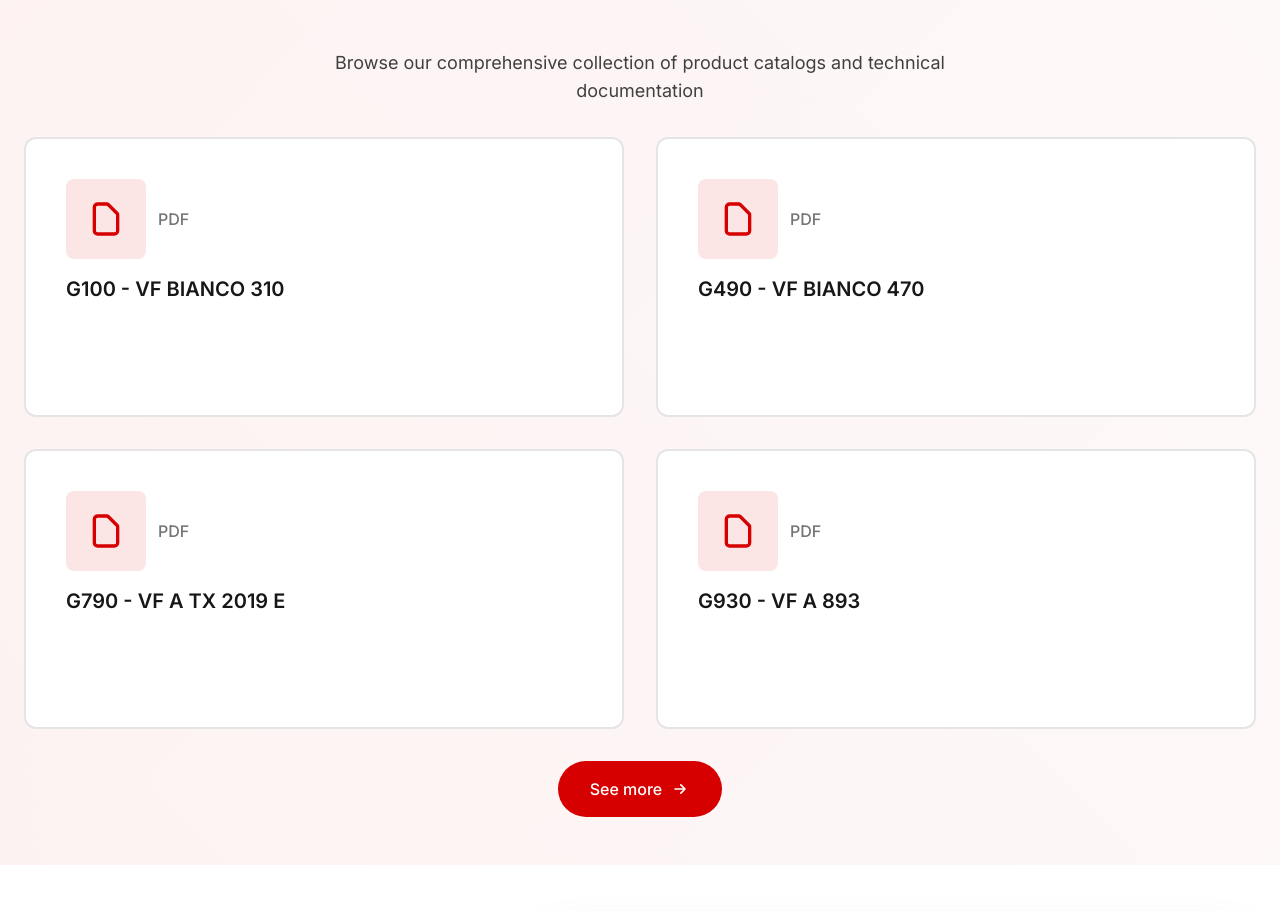
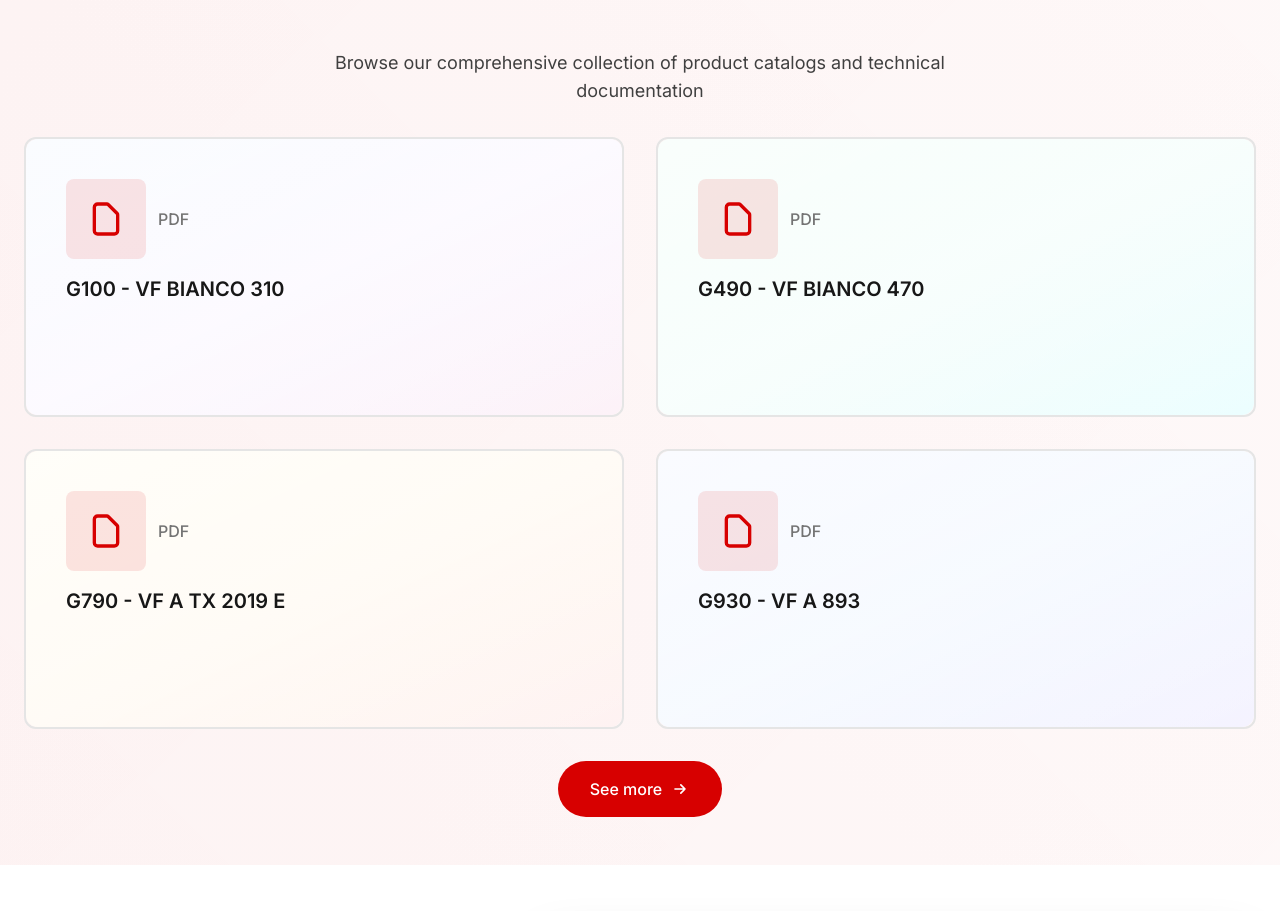
Before and after one commit to levonstepan/VerinLegno.am, a Next.js app: page / in a window 1280 px wide. Shown: the part 1680-2591 px from the top of the page. Built offline with nearby package versions, Linux system fonts and the light colour scheme.

Commit message:
Add dynamic gradient colors to Technical Documents frames that change on hover

```diff
--- a/app/components/Catalogues.tsx
+++ b/app/components/Catalogues.tsx
@@ -23,6 +23,16 @@ export function Catalogues({
   const containerRef = useRef<HTMLDivElement>(null);
   const drawRef = useRef(1);
   const displayedItems = showAll ? content.items : content.items.slice(0, 4);
+
+  // Dynamic gradient colors for each frame - different colors that change on hover
+  const gradientColors = [
+    { from: 'from-blue-50', via: 'via-purple-50', to: 'to-pink-50', hoverFrom: 'group-hover:from-blue-100', hoverVia: 'group-hover:via-purple-100', hoverTo: 'group-hover:to-pink-100' },
+    { from: 'from-emerald-50', via: 'via-teal-50', to: 'to-cyan-50', hoverFrom: 'group-hover:from-emerald-100', hoverVia: 'group-hover:via-teal-100', hoverTo: 'group-hover:to-cyan-100' },
+    { from: 'from-amber-50', via: 'via-orange-50', to: 'to-red-50', hoverFrom: 'group-hover:from-amber-100', hoverVia: 'group-hover:via-orange-100', hoverTo: 'group-hover:to-red-100' },
+    { from: 'from-indigo-50', via: 'via-blue-50', to: 'to-violet-50', hoverFrom: 'group-hover:from-indigo-100', hoverVia: 'group-hover:via-blue-100', hoverTo: 'group-hover:to-violet-100' },
+    { from: 'from-rose-50', via: 'via-pink-50', to: 'to-fuchsia-50', hoverFrom: 'group-hover:from-rose-100', hoverVia: 'group-hover:via-pink-100', hoverTo: 'group-hover:to-fuchsia-100' },
+    { from: 'from-green-50', via: 'via-emerald-50', to: 'to-teal-50', hoverFrom: 'group-hover:from-green-100', hoverVia: 'group-hover:via-emerald-100', hoverTo: 'group-hover:to-teal-100' },
+  ];
 
   useEffect(() => {
     // Dynamic import of Trianglify to avoid SSR issues
@@ -206,6 +216,7 @@ export function Catalogues({
         <div className={`grid ${showAll ? 'sm:grid-cols-2 md:grid-cols-3' : 'sm:grid-cols-2'} gap-6 md:gap-8`}>
           {displayedItems.map((item, index) => {
             const isHovered = hoveredIndex === index;
+            const gradient = gradientColors[index % gradientColors.length];
 
             return (
               <a
@@ -213,10 +224,13 @@ export function Catalogues({
                 href={item.href}
                 onMouseEnter={() => setHoveredIndex(index)}
                 onMouseLeave={() => setHoveredIndex(null)}
-                className={`group relative ${showAll ? 'p-6' : 'p-8 md:p-10'} rounded-xl border-2 border-neutral-200 bg-white hover:border-[#D70000] hover:shadow-xl hover:shadow-[#D70000]/10 transition-all duration-300 transform hover:-translate-y-2 overflow-hidden ${!showAll ? 'min-h-[280px]' : ''}`}
+                className={`group relative ${showAll ? 'p-6' : 'p-8 md:p-10'} rounded-xl border-2 border-neutral-200 hover:border-[#D70000] hover:shadow-xl hover:shadow-[#D70000]/10 transition-all duration-300 transform hover:-translate-y-2 overflow-hidden ${!showAll ? 'min-h-[280px]' : ''}`}
               >
-                {/* Gradient overlay */}
-                <div className={`absolute inset-0 bg-gradient-to-br from-[#D70000]/5 to-transparent opacity-0 group-hover:opacity-100 transition-opacity duration-300 ${isHovered ? 'opacity-100' : ''}`} />
+                {/* Dynamic gradient background */}
+                <div className={`absolute inset-0 bg-gradient-to-br ${gradient.from} ${gradient.via} ${gradient.to} ${gradient.hoverFrom} ${gradient.hoverVia} ${gradient.hoverTo} transition-all duration-500 ease-in-out rounded-xl`} />
+
+                {/* Additional gradient overlay for depth and readability */}
+                <div className={`absolute inset-0 bg-gradient-to-br from-white/70 via-white/50 to-transparent group-hover:from-white/40 group-hover:via-white/30 group-hover:to-transparent transition-all duration-500 rounded-xl`} />
 
                 {/* PDF icon */}
                 <div className={`relative z-10 mb-4 flex items-center gap-3`}>
```
